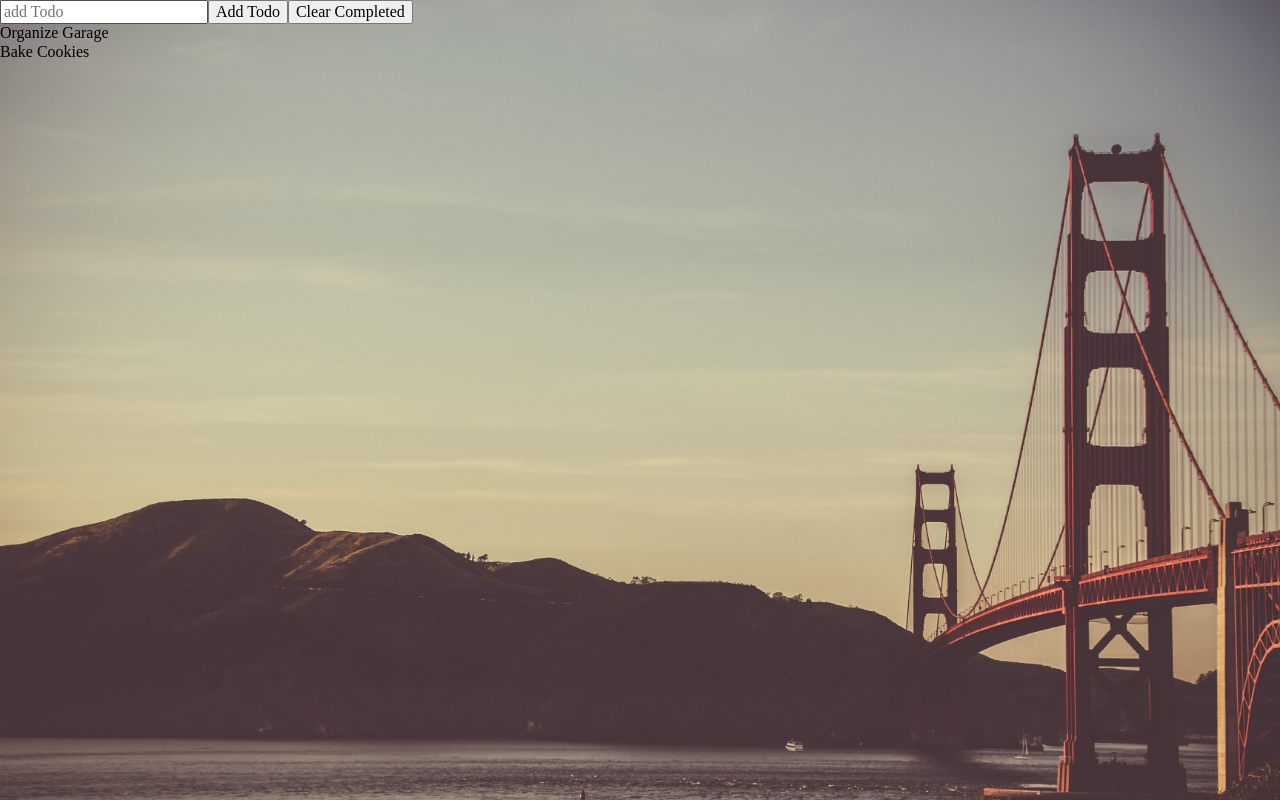
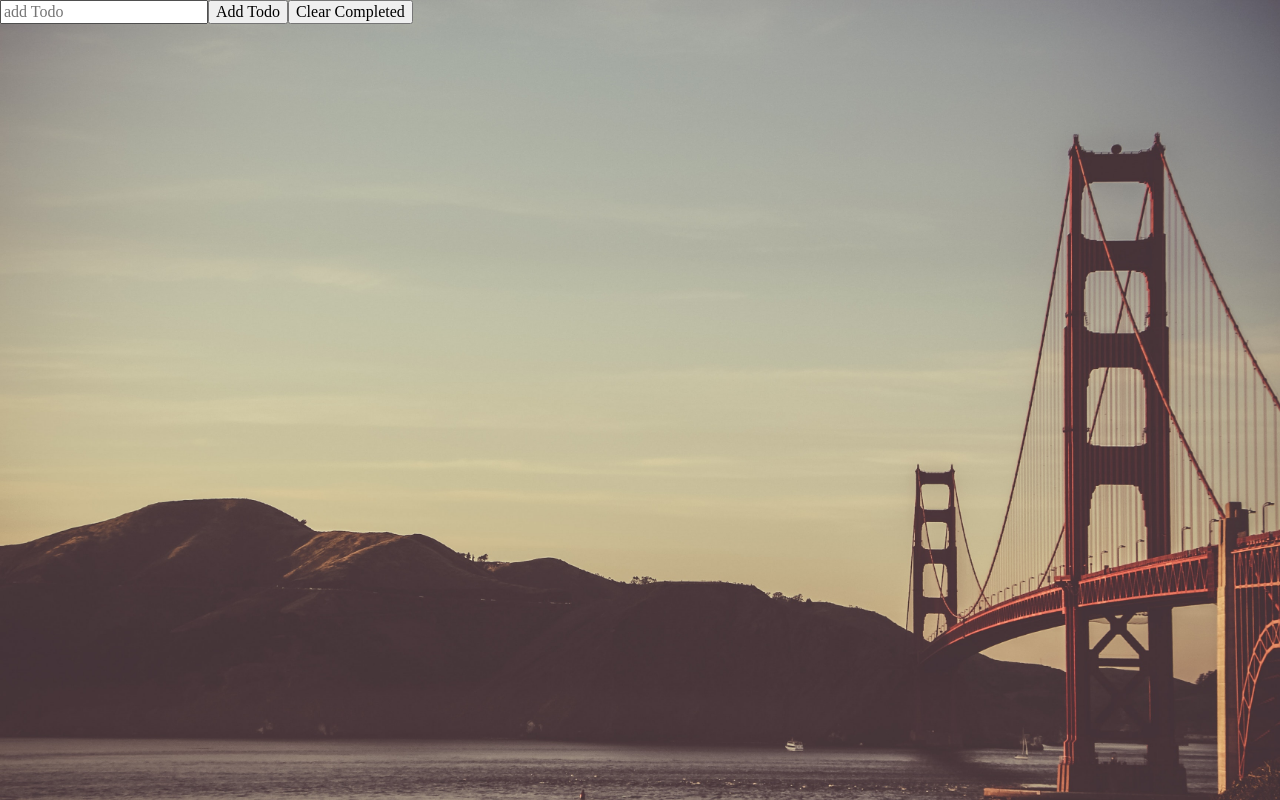
Before and after one commit to bdurbcs6/react-todo, a React (Create React App) app: page / in a window 1280 px wide. Built offline with nearby package versions, Linux system fonts and the light colour scheme.

Commit message:
removed hard coded state, set default todos to empty array

```diff
--- a/src/App.js
+++ b/src/App.js
@@ -7,18 +7,7 @@ class App extends React.Component {
   constructor() {
     super();
     this.state = {
-      todos: [
-        {
-          task: 'Organize Garage',
-          id: 1528817077286,
-          completed: false
-        },
-        {
-          task: 'Bake Cookies',
-          id: 1528817084358,
-          completed: false
-        }
-      ],
+      todos: [],
       todo: ''
     };
   }
```
